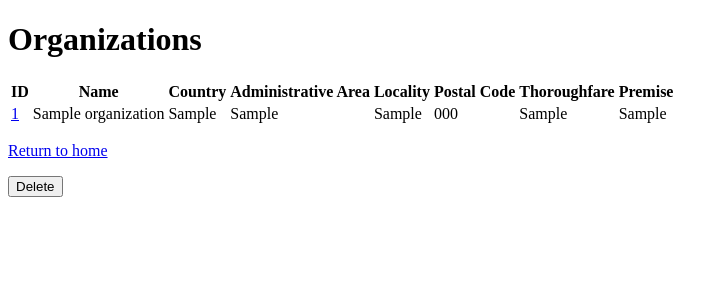
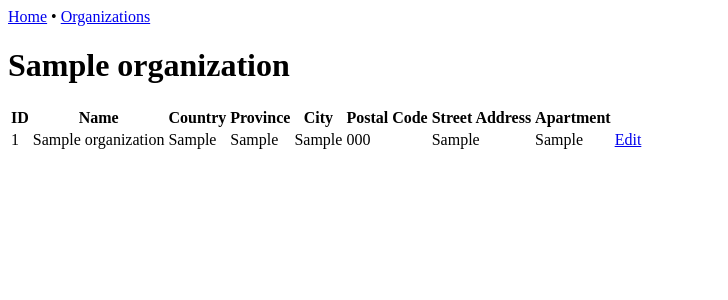
Before and after one commit to omarchehab98/CSCC01-Team6, a Spring Boot app: page /organizations/1 in a window 1280 px wide. Shown: the top 300 px of the page, without its empty margins (0-728 px from the left). Run offline with Spring Boot 4, Linux system fonts and the light colour scheme; tables that the repository leaves empty hold one stand-in row (values such as "Sample post").

Commit message:
Refactor, organize, and lint codebase
Consistency, code quality, HTML styling, and dead code elimination

```diff
--- a/src/main/java/team6/controllers/OrganizationController.java
+++ b/src/main/java/team6/controllers/OrganizationController.java
@@ -1,6 +1,7 @@
 package team6.controllers;
 
 import java.util.Optional;
+
 import org.springframework.beans.factory.annotation.Autowired;
 import org.springframework.dao.EmptyResultDataAccessException;
 import org.springframework.stereotype.Controller;
@@ -20,45 +21,47 @@ public class OrganizationController {
     @Autowired
     private OrganizationRepository organizationRepository;
 
+    @GetMapping("/organizations")
+    public String readAllView(Model model) {
+        Iterable<Organization> organizations = organizationRepository.findAll();
+        model.addAttribute("organizations", organizations);
+        return "organizations/read-list";
+    }
+
     @GetMapping("/organizations/{id}")
-    public String singleIndex(@PathVariable String id, Model model) {
+    public String readByIdView(@PathVariable String id, Model model) {
         try {
-            Optional<Organization> org = organizationRepository.findById(Long.parseLong(id));
-            Organization organization = org.get();
-            model.addAttribute("organization", organization);
-            return "organization-read-single.html";
+            Long orgId = Long.parseLong(id);
+            Optional<Organization> org = organizationRepository.findById(orgId);
+            model.addAttribute("organization", org.get());
+            return "organizations/read-single.html";
         } catch (IllegalArgumentException | EmptyResultDataAccessException err) {
             throw new OrganizationNotFoundException();
         }
     }
 
-    @GetMapping("/organizations")
-    public String index(Model model) {
-        Iterable <Organization> organizations =  organizationRepository.findAll();
-        model.addAttribute("organizations",organizations);
-        return "organizations-read-list";
-    }
-
     @GetMapping("/organizations/create")
-    public String organizationForm(Model model) {
-        model.addAttribute("organization", new Organization(null, null, null, null, null, null, null, null));
-	    return "organization-create";
-    }
-
-    @GetMapping("/organizations/{id}/update")
-    public String updateById(Model model, @PathVariable String id) {
-	try {
-            model.addAttribute("organization", organizationRepository.findById(Long.parseLong(id)).get());
-	    return "organization-update";
-        } catch (IllegalArgumentException | EmptyResultDataAccessException err) {
-            throw new OrganizationNotFoundException();
-        }
+    public String createView(Model model) {
+        model.addAttribute("organization", new Organization());
+        return "organizations/create";
     }
 
     @PostMapping("/organizations")
     public String create(@ModelAttribute Organization organization) {
         organizationRepository.save(organization);
         return "redirect:/organizations";
+    }
+
+    @GetMapping("/organizations/{id}/update")
+    public String updateByIdView(@PathVariable String id, Model model) {
+        try {
+            Long orgId = Long.parseLong(id);
+            Optional<Organization> org = organizationRepository.findById(orgId);
+            model.addAttribute("organization", org.get());
+            return "organizations/update";
+        } catch (IllegalArgumentException | EmptyResultDataAccessException err) {
+            throw new OrganizationNotFoundException();
+        }
     }
 
     @DeleteMapping("/organizations/{id}")
--- a/src/main/java/team6/repositories/OrganizationRepository.java
+++ b/src/main/java/team6/repositories/OrganizationRepository.java
@@ -1,7 +1,8 @@
 package team6.repositories;
 
+import org.springframework.data.repository.CrudRepository;
+
 import team6.models.Organization;
-import org.springframework.data.repository.CrudRepository;
 
 //This will be AUTO IMPLEMENTED by Spring into a Bean called userRepository
 //CRUD refers Create, Read, Update, Delete
--- a/src/main/java/team6/throwables/OrganizationNotFoundException.java
+++ b/src/main/java/team6/throwables/OrganizationNotFoundException.java
@@ -4,4 +4,5 @@ import org.springframework.http.HttpStatus;
 import org.springframework.web.bind.annotation.ResponseStatus;
 
 @ResponseStatus(code = HttpStatus.NOT_FOUND, reason = "organization not found")
-public class OrganizationNotFoundException extends RuntimeException {}
+public class OrganizationNotFoundException extends RuntimeException {
+}
--- a/src/main/resources/templates/organization-read-single.html
+++ /dev/null
@@ -1,67 +0,0 @@
-<!DOCTYPE HTML>
-
-<html xmlns:th="http://www.thymeleaf.org">
-
-<head>
-  <title>Organizations</title>
-  <meta http-equiv="Content-Type" content="text/html; charset=UTF-8" />
-</head>
-
-<body>
-  <h1>Organizations</h1>
-
-  <table>
-    <thead>
-      <tr>
-        <th>ID</th>
-        <th>Name</th>
-        <th>Country</th>
-        <th>Administrative Area</th>
-        <th>Locality</th>
-        <th>Postal Code</th>
-        <th>Thoroughfare</th>
-        <th>Premise</th>
-      </tr>
-    </thead>
-
-    <tbody>
-      <tr>
-        <td>
-          <a th:href="@{'/organizations/' + ${organization.id}}" th:text="${organization.id}">
-          </a>
-        </td>
-
-        <td th:text="${organization.name}">Name here</td>
-        <td th:text="${organization.country}">Country here</td>
-        <td th:text="${organization.administrativeArea}">Area here</td>
-        <td th:text="${organization.locality}">Locality here</td>
-        <td th:text="${organization.postalCode}">Postal code here</td>
-        <td th:text="${organization.thoroughfare}">Thoroughfare here</td>
-        <td th:text="${organization.premise}">Premise here</td>
-      </tr>
-    </tbody>
-  </table>
-
-  <p>
-    <a href="../home" th:href="@{/}">Return to home</a>
-  </p>
-
-  <button type="button" th:onclick="@{'deleteOrganization(' + ${organization.id} + ')'}">
-    Delete
-  </button>
-
-  <script type="text/javascript">
-    async function deleteOrganization(id) {
-      const yes = confirm("Are you sure you want to delete the organization? You cannot undo this action.");
-      if (yes) {
-        // Delete the organization
-        await fetch(`/organizations/${id}`, { method: "DELETE" });
-        // Navigate the user to /organizations
-        window.location = '/organizations';
-      }
-    }
-  </script>
-
-</body>
-
-</html>
--- /dev/null
+++ b/src/main/resources/templates/organizations/read-single.html
@@ -0,0 +1,56 @@
+<!DOCTYPE HTML>
+
+<html xmlns:th="http://www.thymeleaf.org">
+
+<head>
+  <title th:text="@{${organization.name} + ' • Organization'}"></title>
+  <meta http-equiv="Content-Type" content="text/html; charset=UTF-8" />
+</head>
+
+<body>
+  <div>
+      <a href="/">Home</a>
+
+      •
+
+      <a href="/organizations">Organizations</a>
+  </div>
+
+  <h1 th:text="${organization.name}"></h1>
+
+  <table>
+    <thead>
+      <tr>
+        <th>ID</th>
+        <th>Name</th>
+        <th>Country</th>
+        <th>Province</th>
+        <th>City</th>
+        <th>Postal Code</th>
+        <th>Street Address</th>
+        <th>Apartment</th>
+        <th></th>
+      </tr>
+    </thead>
+
+    <tbody>
+      <tr>
+        <td th:text="${organization.id}"></td>
+        <td th:text="${organization.name}"></td>
+        <td th:text="${organization.country}"></td>
+        <td th:text="${organization.administrativeArea}"></td>
+        <td th:text="${organization.locality}"></td>
+        <td th:text="${organization.postalCode}"></td>
+        <td th:text="${organization.thoroughfare}"></td>
+        <td th:text="${organization.premise}"></td>
+        <td>
+          <a th:href="@{'/organizations/' + ${organization.id} + '/update'}">
+            Edit
+          </a>
+        </td>
+      </tr>
+    </tbody>
+  </table>
+</body>
+
+</html>
```
Also changed, not shown: src/main/java/team6/models/Organization.java (+7 -6 lines), src/main/resources/templates/organization-four-o-four.html (deleted, +0 -19 lines), src/main/resources/templates/organizations-read-list.html (deleted, +0 -53 lines), src/main/resources/templates/organizations/create.html (renamed from src/main/resources/templates/organization-create.html, +9 -1 lines), src/main/resources/templates/organizations/read-list.html (added, +56 -0 lines), src/main/resources/templates/organizations/update.html (renamed from src/main/resources/templates/organization-update.html, +33 -2 lines).
